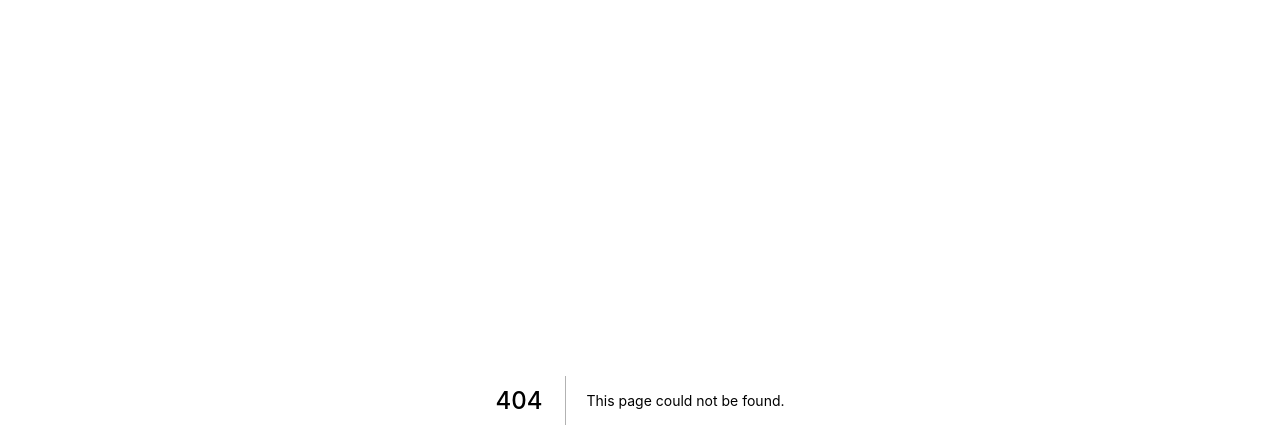
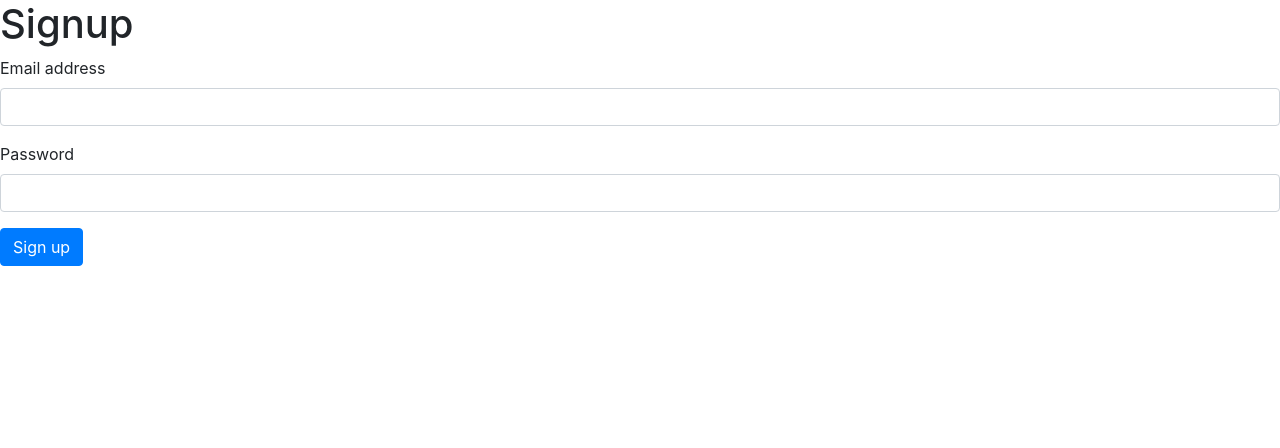
Before and after one commit to turkonjavla/client, a Next.js app: page /auth/signup in a window 1280 px wide. Before the commit this address had no page. Shown: the top 448 px of the page. Built offline with nearby package versions, Linux system fonts and the light colour scheme.

Commit message:
Add signup page

```diff
--- /dev/null
+++ b/pages/auth/signup.jsx
@@ -0,0 +1,38 @@
+import { useState } from 'react';
+
+export default () => {
+  const [email, setEmail] = useState('');
+  const [password, setPassword] = useState('');
+
+  const onSubmit = event => {
+    event.preventDefault();
+
+    console.log('email: ', email);
+    console.log('password: ', password);
+  };
+
+  return (
+    <form onSubmit={onSubmit}>
+      <h1>Signup</h1>
+      <div className='form-group'>
+        <label htmlFor='email'>Email address</label>
+        <input
+          type='email'
+          value={email}
+          className='form-control'
+          onChange={e => setEmail(e.target.value)}
+        />
+      </div>
+      <div className='form-group'>
+        <label htmlFor='password'>Password</label>
+        <input
+          type='password'
+          value={password}
+          className='form-control'
+          onChange={e => setPassword(e.target.value)}
+        />
+      </div>
+      <button className='btn btn-primary'>Sign up</button>
+    </form>
+  );
+};
```
